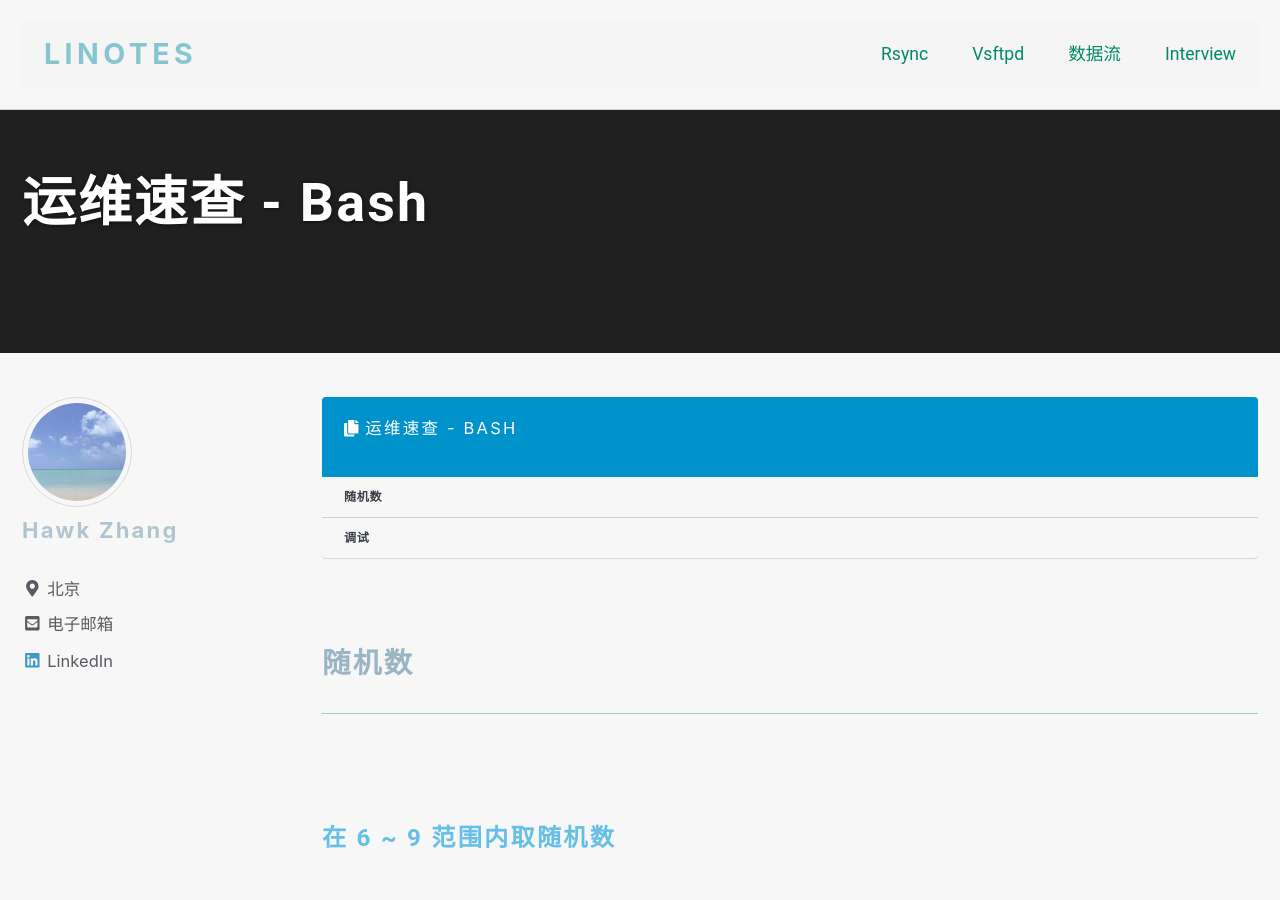
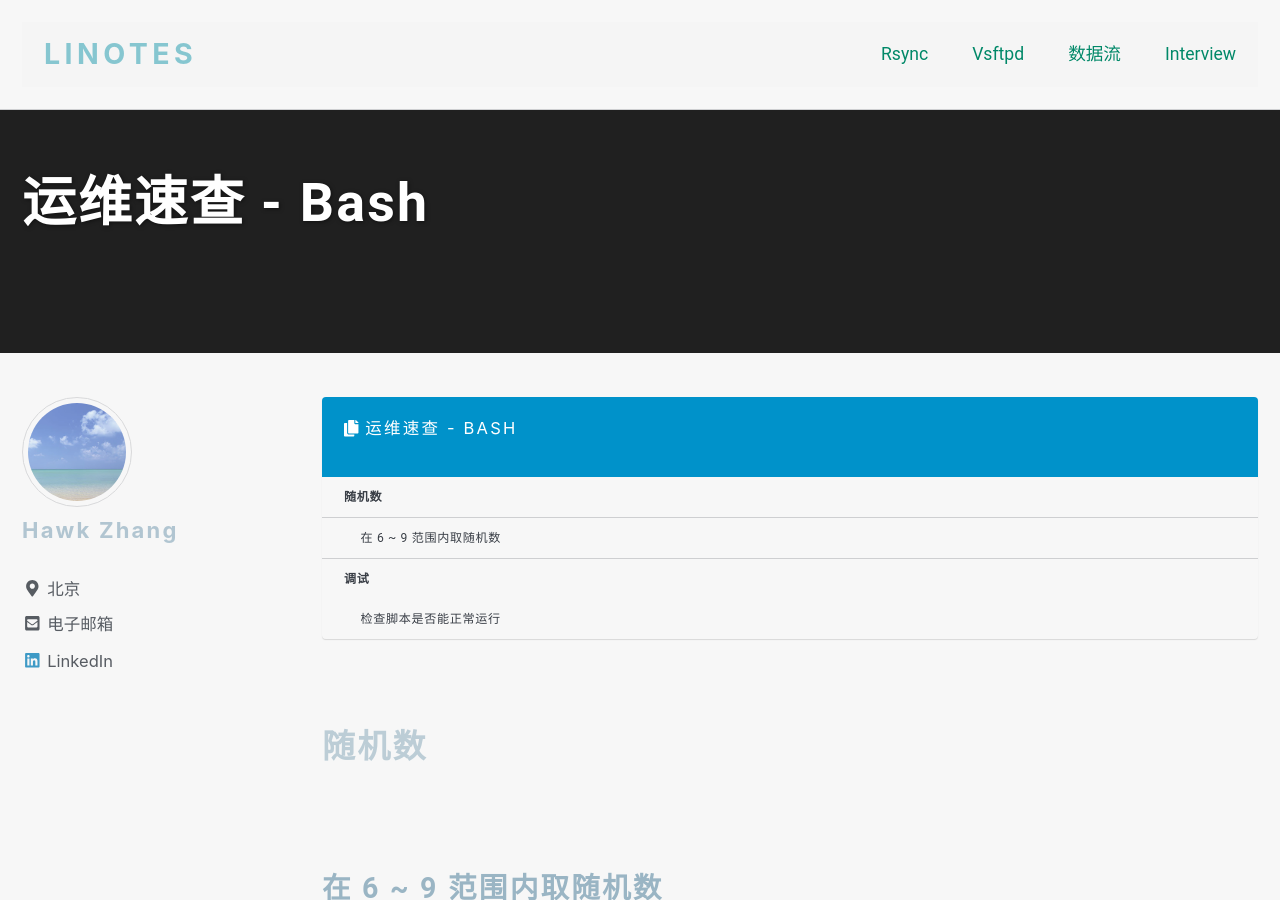
Before and after one commit to narru888/linotes_note, a Jekyll site: the page built from _posts/cheatsheet/2017-05-01-script.md, in a window 1280 px wide and 900 px high. Built offline with Jekyll 4.4.1, drawn with Linux system fonts in a browser that asks for light colours; nearby versions of some CDN libraries; a script that is not in the unit is left out.

Commit message:
update on 2018-12-09 15:46:01 CST

````diff
--- a/_posts/cheatsheet/2017-05-01-script.md
+++ b/_posts/cheatsheet/2017-05-01-script.md
@@ -16,11 +16,11 @@ header:
 
 
 
-### 随机数
+## 随机数
 
 
 
-#### 在 6 ~ 9 范围内取随机数
+### 在 6 ~ 9 范围内取随机数
 
 ```bash
 $ echo `expr $[RANDOM%4] + 6`
@@ -36,12 +36,15 @@ $ echo `expr $[RANDOM%4] + 6`
 
 
 
-### 调试
+
+
+
+## 调试
 
 
 
 
-#### 检查脚本是否能正常运行
+### 检查脚本是否能正常运行
 
 >本题的逻辑有些白痴，权当熟悉脚本用了。
 
````
